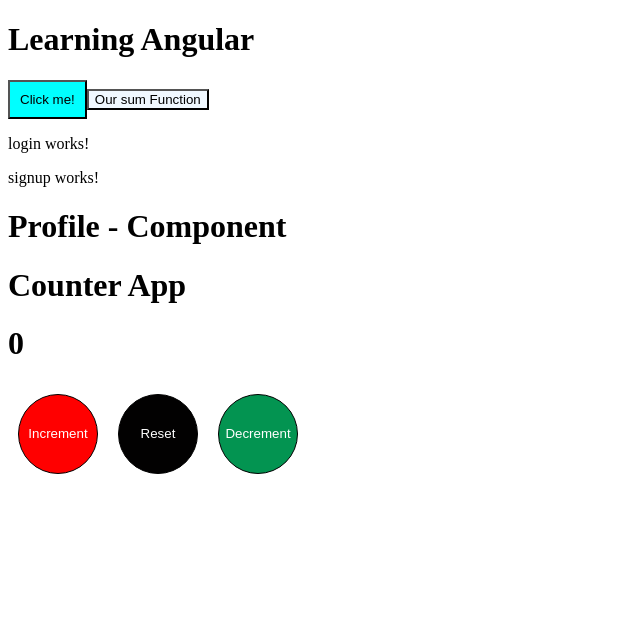
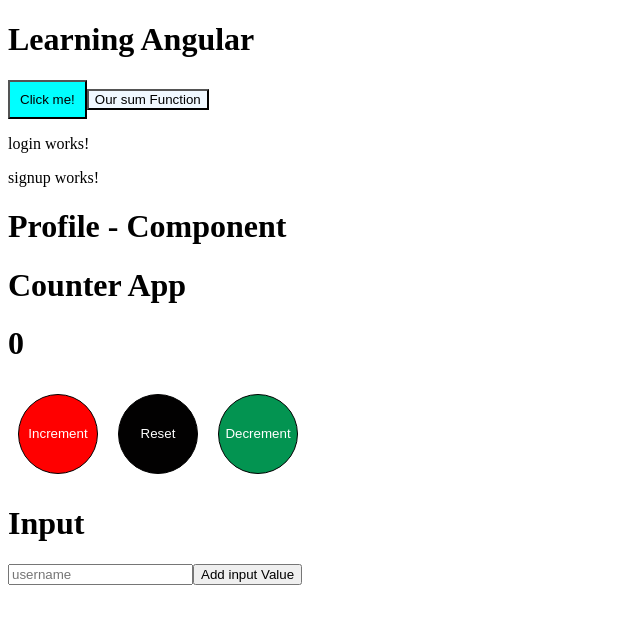
Before and after one commit to Hol7/AngularTuto, an Angular app: page / in a window 1280 px wide. Shown: the top 624 px of the page, without its empty margins (0-640 px from the left). Built offline with nearby package versions, Linux system fonts and the light colour scheme.

Commit message:
add input field for username and handle input events in app component

```diff
--- a/src/app/app.component.html
+++ b/src/app/app.component.html
@@ -1,6 +1,9 @@
 <h1>Learning Angular</h1>
-<button  (click)="handleClick()" style="background-color: aqua; padding: 10px;">Click me!</button>
-<button (click)="sumFunction(40, 98)" style="margin-top: 10; border-radius: 10; background-color: aliceblue;" >Our sum Function</button>
+<button (click)="handleClick()" style="background-color: aqua; padding: 10px;">Click me!</button>
+<button (click)="sumFunction(40, 98)"
+  style="margin-top: 10; border-radius: 10; background-color: aliceblue;">Our sum
+  Function
+</button>
 <app-login></app-login>
 <app-signup></app-signup>
 <app-profile></app-profile>
@@ -14,3 +17,10 @@
     <button (click)="handleCounterLogic('minus')" class="btn bg-green">Decrement</button>
   </div>
 </div>
+
+<h1>Input </h1>
+<h1>{{username}} </h1>
+<input #AddInfoInput
+(input)="handleInputEvent($event)"
+ placeholder="username">
+<button (click)="addInpuInfo(AddInfoInput.value)">Add input Value</button>
--- a/src/app/app.component.ts
+++ b/src/app/app.component.ts
@@ -14,6 +14,19 @@
 export class AppComponent {
   title = 'angular-01tutor';
   count = 0;
+  username = '';
+
+  handleInputEvent(event: Event) {
+    let name = (event.target as HTMLInputElement).value;
+
+    console.log('eve', name);
+    // this.username = name;
+  }
+
+  addInpuInfo(AddInfoInput:string){
+    this.username = AddInfoInput;
+
+  }
 
   handleCounterLogic(value: string) {
     if (value === 'minus') {
```
